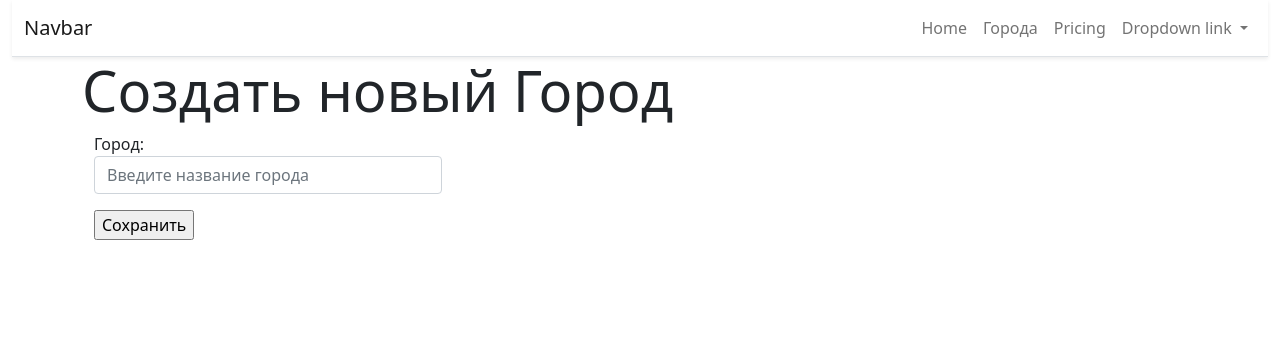
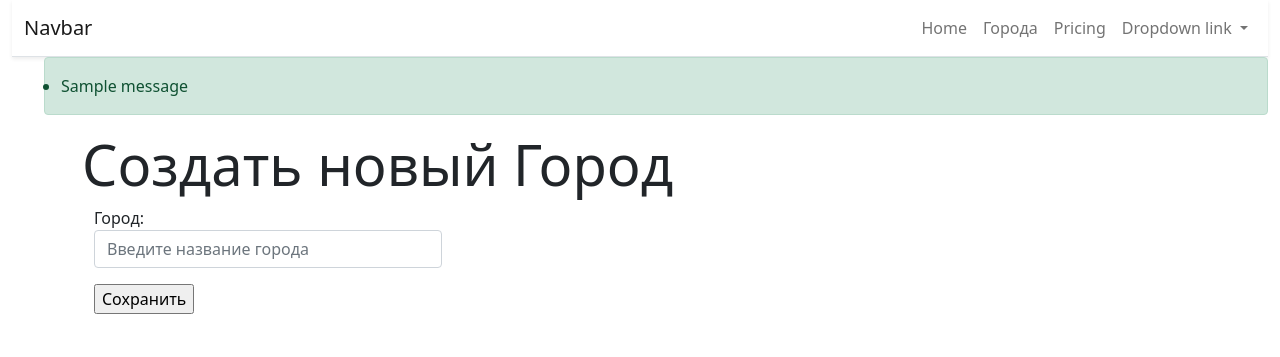
Before and after one commit to Wadwadw/Djago-project, a Django app: page /cities/add/ in a window 1280 px wide. Shown: the top 357 px of the page. Run offline with Django 3.2, Linux system fonts and the light colour scheme; one stand-in notice (Sample message) is shown.

Commit message:
fix pagination

```diff
--- a/src/cities/views.py
+++ b/src/cities/views.py
@@ -5,6 +5,7 @@ from .models import City
 from django.views.generic.detail import DetailView
 from django.views.generic.edit import CreateView, UpdateView, DeleteView
 from .forms import CityForm
+from django.contrib.messages.views import SuccessMessageMixin
 
 def home(request):
     # if request.method == 'POST':
@@ -25,22 +26,26 @@ class CityDetailView(DetailView):
     context_object_name = 'object'
     template_name = 'cities/detail.html'
 
-class CityCreateView(CreateView):
+class CityCreateView(SuccessMessageMixin, CreateView):
     model = City
     form_class = CityForm
     template_name = 'cities/create.html'
     success_url = reverse_lazy('city:home')
+    success_message = 'Город успешно создан'
 
-class CityUpdateView(UpdateView):
+class CityUpdateView(SuccessMessageMixin, UpdateView):
     model = City
     form_class = CityForm
     template_name = 'cities/update.html'
     success_url = reverse_lazy('city:home')
+    success_message = 'Город успешно изменён'
 
-class CityDeleteView(DeleteView):
+
+class CityDeleteView(SuccessMessageMixin, DeleteView):
     model = City
     # template_name = 'cities/delete.html'
     success_url = reverse_lazy('city:home')
+    success_message = 'Город успешно удалён'
 
     def get(self, request, *args, **kwargs):
         return self.post(request, *args, **kwargs)
--- a/src/templates/base.html
+++ b/src/templates/base.html
@@ -58,6 +58,20 @@
     </div>
   </div>
 </nav>
+{% if messages %}
+<ul class="messages">
+    {% for message in messages %}
+        {% if message.level == DEFAULT_MESSAGE_LEVELS.ERROR %}
+        <div class="alert alert-danger" role="alert">
+            <li{% if message.tags %} class="{{ message.tags }}"{% endif %}>Внимание!  {{ message }}</li>
+        </div>
+        {% else %}
+        <div class="alert alert-success" role="alert">
+            <li{% if message.tags %} class="{{ message.tags }}"{% endif %}>{{ message }}</li>
+        {% endif %}
+    {% endfor %}
+</ul>
+{% endif %}
 </div>
     <div class="container">
     {% block content %} {% endblock %}
```
Also changed, not shown: src/db.sqlite3.
